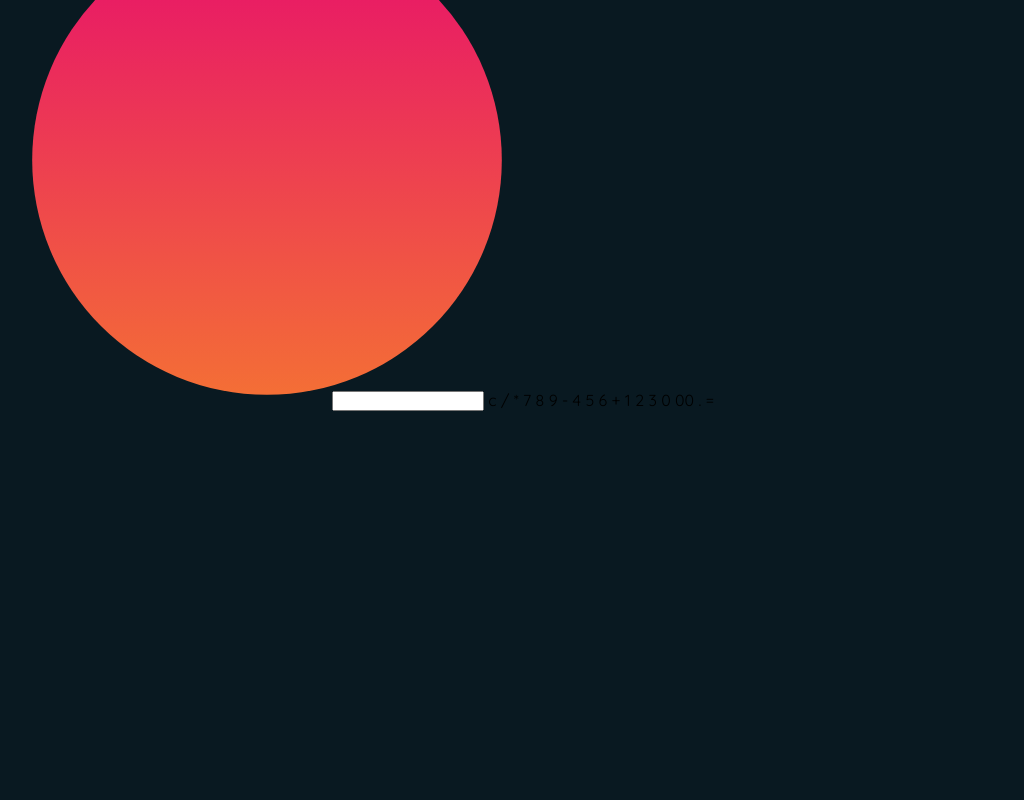
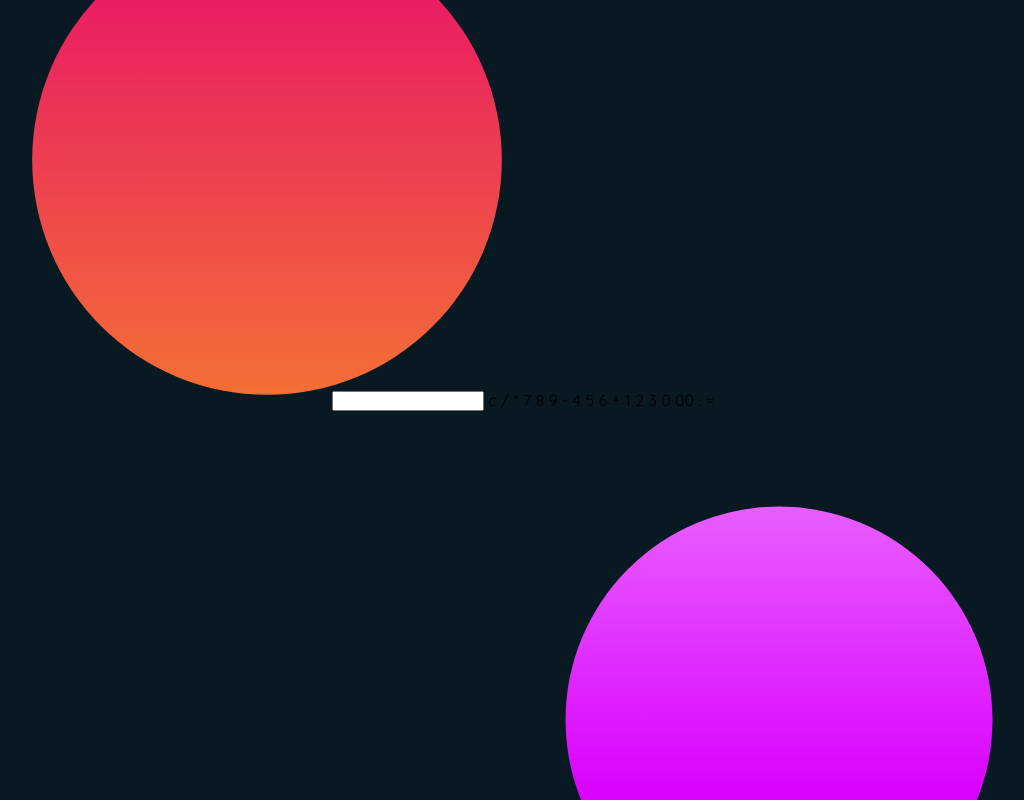
Before and after one commit to helderlim/Calculator-Glassmorphism, a plain HTML site: page index.html in a window 1280 px wide. Shown: the whole page, without its empty margins (117-1141 px from the left). Drawn offline with Linux system fonts and the light colour scheme.

Commit message:
feat: body after css

```diff
--- a/style.css
+++ b/style.css
@@ -24,3 +24,14 @@ body::before{
     background: linear-gradient(#e91e63, #ffc107);
     clip-path: circle(22% at 30% 20%);
 }
+
+body::after{
+    content: '';
+    position: absolute;
+    top: 0;
+    left: 0;
+    width: 100%;
+    height: 100%;
+    background: linear-gradient(#ffffff, #da00ff);
+    clip-path: circle(20% at 70% 90%);
+}
```
